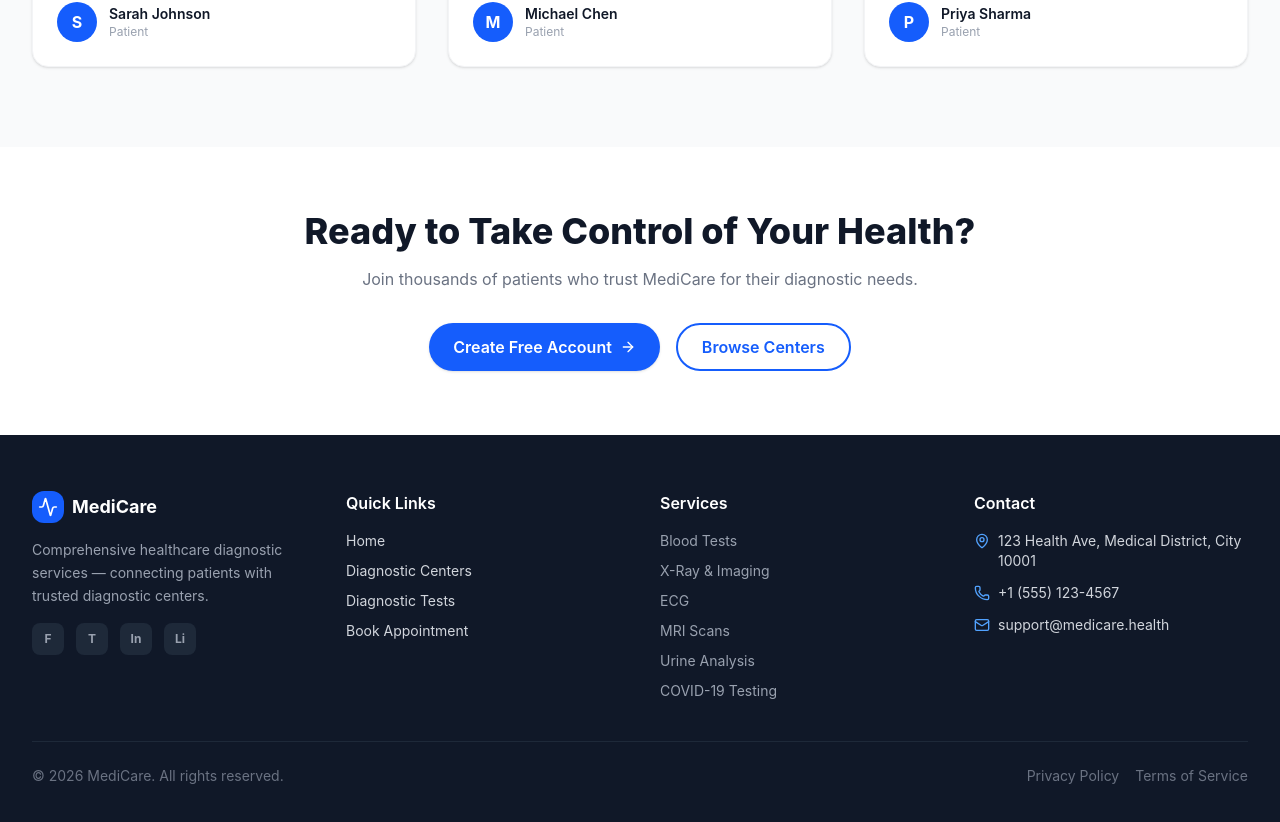
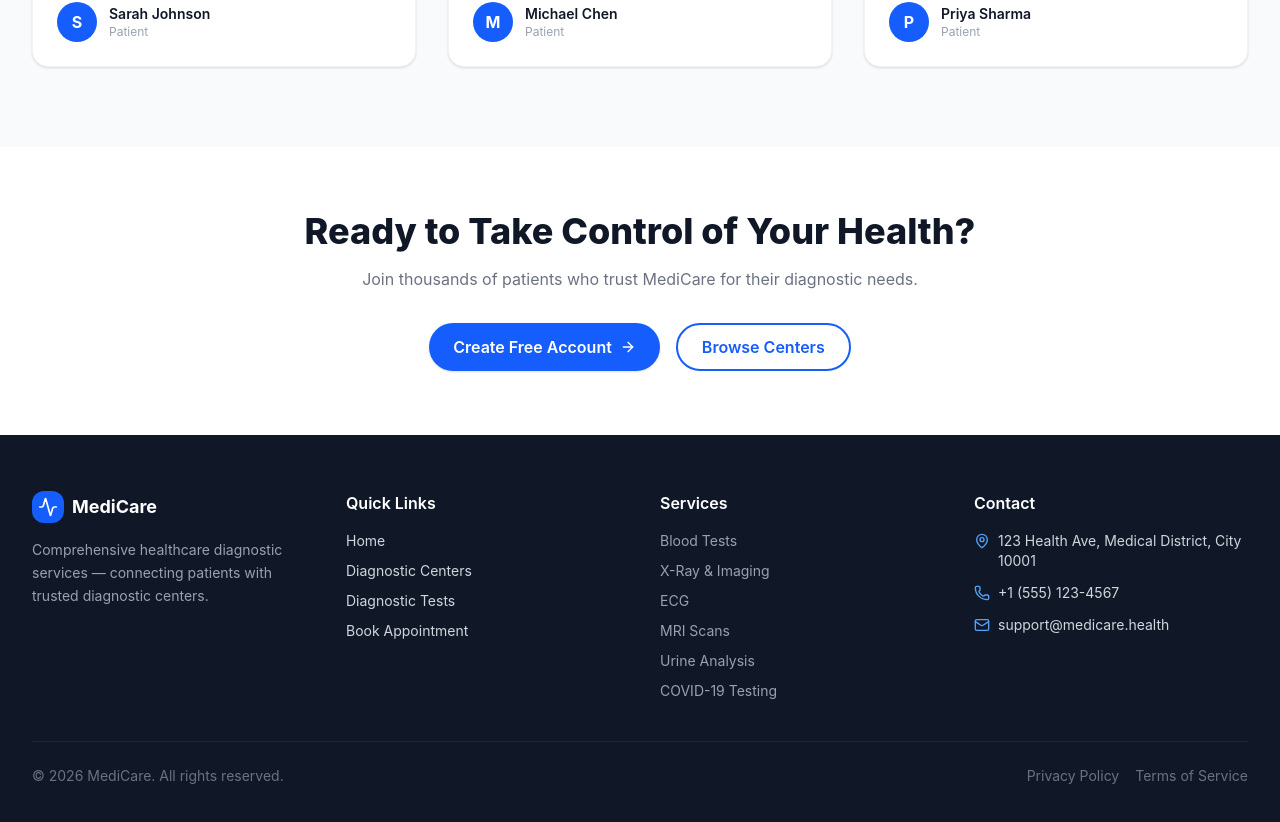
Before and after one commit to OmkarSathish/MediCare-Capstone, a React (Vite) app in the folder web/: page / in a window 1280 px wide. Shown: the part 3199-4021 px from the top of the page. Built offline with nearby package versions, Linux system fonts and the light colour scheme.

Commit message:
refactor: footer

```diff
--- a/web/src/components/Footer.tsx
+++ b/web/src/components/Footer.tsx
@@ -18,17 +18,6 @@ export default function Footer() {
               Comprehensive healthcare diagnostic services — connecting patients
               with trusted diagnostic centers.
             </p>
-            <div className="flex gap-3">
-              {["F", "T", "In", "Li"].map((label, i) => (
-                <a
-                  key={i}
-                  href="#"
-                  className="w-8 h-8 bg-gray-800 hover:bg-blue-600 rounded-lg flex items-center justify-center transition-colors text-xs font-bold text-gray-400 hover:text-white"
-                >
-                  {label}
-                </a>
-              ))}
-            </div>
           </div>
 
           {/* Quick Links */}
```
